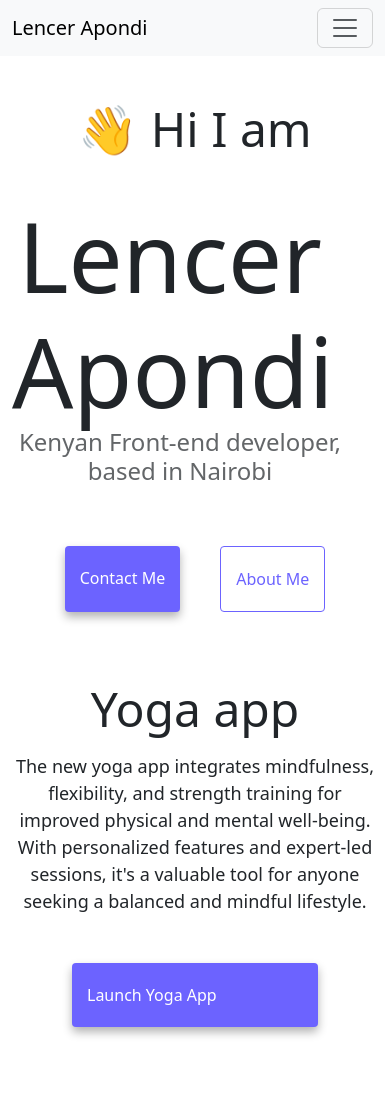
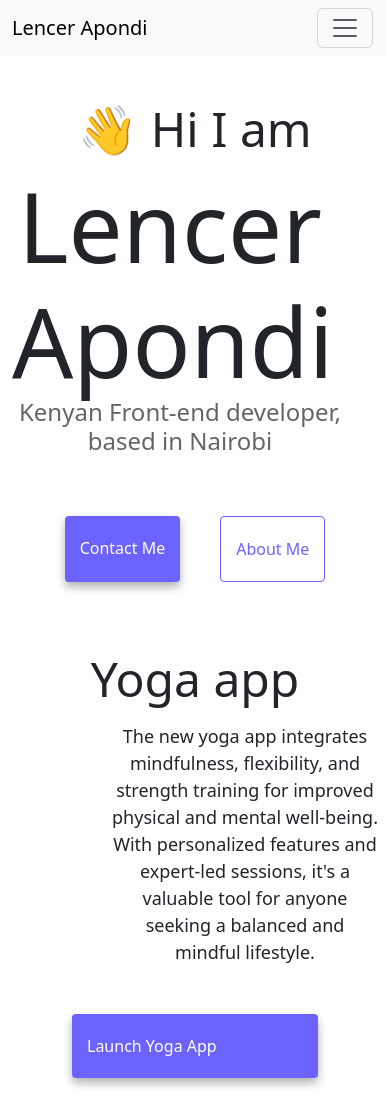
Before and after one commit to Lencer-code/About-Me-Front-end-developer, a plain HTML site: page index.html in a window 390 px wide. Shown: the top 1100 px of the page. Drawn offline with nearby package versions, Linux system fonts and the light colour scheme.

Commit message:
Updated Css

```diff
--- a/style.css
+++ b/style.css
@@ -117,7 +117,7 @@ p {
     margin-right: 5px;
   }
   h1 {
-    margin-top: 40px;
+    margin-top: 10px;
     margin-right: 50px;
   }
   h3 {
@@ -129,5 +129,6 @@ p {
   }
   p {
     text-align: center;
+    margin-left: 100px;
   }
 }
```
